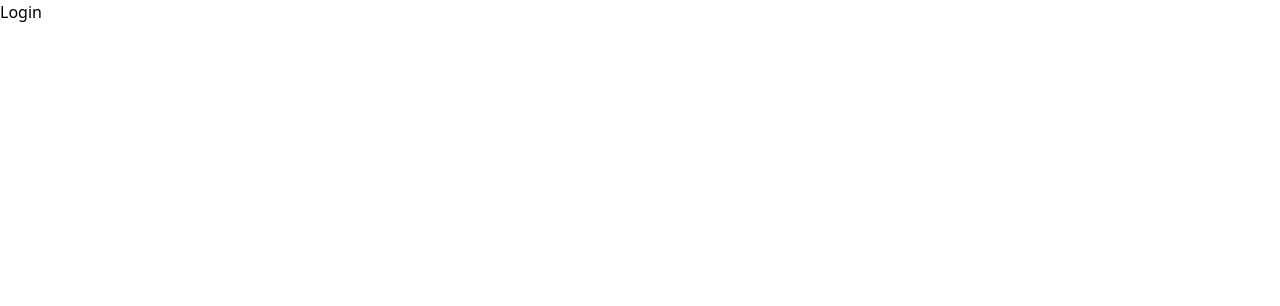
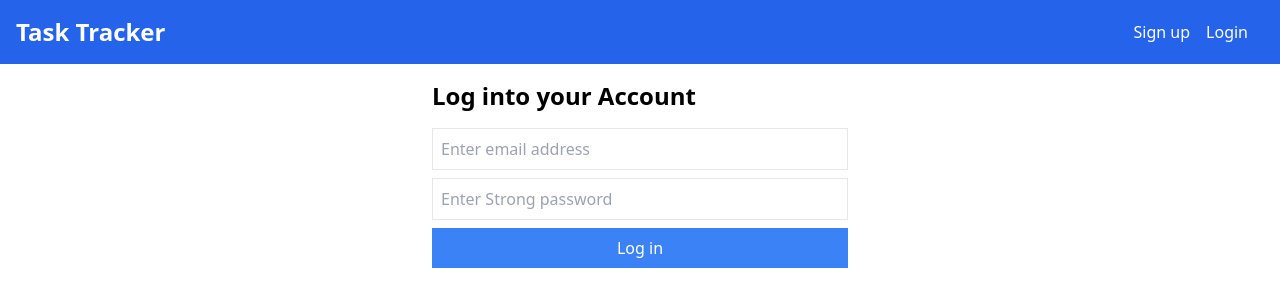
Before and after one commit to prasadkilaparthi/react-personal-task-tracker, a React (Vite) app: page /login in a window 1280 px wide. Shown: the top 306 px of the page. Built offline with nearby package versions, Linux system fonts and the light colour scheme; no server answers.

Commit message:
Added authentication functionality using firebase

```diff
--- a/src/App.jsx
+++ b/src/App.jsx
@@ -1,13 +1,26 @@
+import { onAuthStateChanged } from "firebase/auth";
+import { useEffect, useState } from "react";
 import { BrowserRouter, Route, Routes } from "react-router-dom";
+import Header from "./components/Header";
+import { auth } from "./FirebaseConfig";
 import Dashboard from "./pages/Dashboard";
 import Login from "./pages/Login";
 import Profile from "./pages/Profile";
 import Signup from "./pages/Signup";
 
 function App() {
+  const [user, setUser] = useState(null);
+
+  useEffect(() => {
+    const onSubscribe = onAuthStateChanged(auth, (currentUser) => {
+      setUser(currentUser);
+    });
+    return () => onSubscribe();
+  }, []);
   return (
     <>
       <BrowserRouter>
+        <Header user = {user} />
         <Routes>
           <Route path="/login" element={<Login />} />
           <Route path="/signup" element={<Signup />} />
--- a/src/FirebaseConfig.js
+++ b/src/FirebaseConfig.js
@@ -1,6 +1,9 @@
 // Import the functions you need from the SDKs you need
 import { getAnalytics } from "firebase/analytics";
 import { initializeApp } from "firebase/app";
+import { getAuth } from "firebase/auth";
+import { getFirestore } from "firebase/firestore";
+
 
 // TODO: Add SDKs for Firebase products that you want to use
 // https://firebase.google.com/docs/web/setup#available-libraries
--- /dev/null
+++ b/src/components/Header.jsx
@@ -0,0 +1,56 @@
+import { signOut } from "firebase/auth";
+import React from "react";
+import { Link, useNavigate } from "react-router-dom";
+import { auth } from "../FirebaseConfig";
+
+const Header = ({ user }) => {
+  const navigate = useNavigate();
+  const handleLogout = async () => {
+    try {
+      await signOut(auth);
+      navigate("/login");
+    } catch (e) {
+      console.log(e.message);
+    }
+  };
+  return (
+    <header className="bg-blue-600 p-4 text-white">
+      <nav className="flex justify-between items-center">
+        <div className="text-2xl font-semibold">
+          <Link to="/" className="hover:text-gray-300">
+            Task Tracker
+          </Link>
+        </div>
+        <div>
+          {user ? (
+            <>
+              <Link to="/dashboard" className="mr-4 hover:bg-gray-300">
+                Dashboard
+              </Link>
+              <Link to="profile" className="mr-4 hover:bg-gray-300">
+                Profile
+              </Link>
+              <button
+                onClick={handleLogout}
+                className="text-white hover:bg-gray-300"
+              >
+                Logout
+              </button>
+            </>
+          ) : (
+            <>
+              <Link to="signup" className="mr-4 hover:text-gray-300">
+                Sign up
+              </Link>
+              <Link to="login" className="mr-4 hover:text-gray-300">
+                Login
+              </Link>
+            </>
+          )}
+        </div>
+      </nav>
+    </header>
+  );
+};
+
+export default Header;
--- a/src/pages/Login.jsx
+++ b/src/pages/Login.jsx
@@ -1,11 +1,52 @@
-import React from 'react'
+import { signInWithEmailAndPassword } from "firebase/auth";
+import React, { useState } from "react";
+import { useNavigate } from "react-router-dom";
+import { auth } from "../FirebaseConfig";
 
-const Login = () => {
+const Signup = () => {
+  const [email, setEmail] = useState("");
+  const [password, setPassword] = useState("");
+  const [error, setError] = useState("");
+  const navigate = useNavigate();
+
+  const handleLogin = async (e) => {
+    e.preventDefault();
+    try {
+      await signInWithEmailAndPassword(auth, email, password);
+      alert("Login Successful!!");
+      navigate("/dashboard");
+      setError("");
+    } catch (e) {
+      setError(e.message);
+    }
+  };
   return (
-    <div>
-      Login
+    <div className="max-w-md mx-auto p-4">
+      <h2 className="text-2xl font-semibold mb-4">Log into your Account</h2>
+      {error && <p className="text-red-500">{error}</p>}
+      <form onSubmit={handleLogin}>
+        <input
+          type="email"
+          placeholder="Enter email address"
+          value={email}
+          onChange={(e) => setEmail(e.target.value)}
+          className="w-full p-2 border mb-2"
+          required
+        />
+        <input
+          type="password"
+          placeholder="Enter Strong password"
+          value={password}
+          onChange={(e) => setPassword(e.target.value)}
+          className="w-full p-2 border mb-2"
+          required
+        />
+        <button type="submit" className="w-full bg-blue-500 text-white p-2 ">
+          Log in
+        </button>
+      </form>
     </div>
-  )
-}
+  );
+};
 
-export default Login
+export default Signup;
--- a/src/pages/Signup.jsx
+++ b/src/pages/Signup.jsx
@@ -1,11 +1,53 @@
-import React from 'react'
+import { createUserWithEmailAndPassword } from "firebase/auth";
+import React, { useState } from "react";
+import { auth } from "../FirebaseConfig";
+import { useNavigate } from "react-router-dom";
+
 
 const Signup = () => {
+  const [email, setEmail] = useState("");
+  const [password, setPassword] = useState("");
+  const [error, setError] = useState("");
+  const navigate = useNavigate();
+
+  const handleSignup = async (e) => {
+    e.preventDefault();
+    try {
+      await createUserWithEmailAndPassword(auth, email, password);
+      alert("Account created Successfully!!");
+      navigate("/login");
+      setError("")
+    } catch (e) {
+      setError(e.message);
+    }
+  };
   return (
-    <div>
-      Signup
+    <div className="max-w-md mx-auto p-4">
+      <h2 className="text-2xl font-semibold mb-4">Create Account</h2>
+      {error && <p className="text-red-500">{error}</p>}
+      <form onSubmit={handleSignup}>
+        <input
+          type="email"
+          placeholder="Enter email address"
+          value={email}
+          onChange={(e) => setEmail(e.target.value)}
+          className="w-full p-2 border mb-2"
+          required
+        />
+        <input
+          type="password"
+          placeholder="Enter Strong password"
+          value={password}
+          onChange={(e) => setPassword(e.target.value)}
+          className="w-full p-2 border mb-2"
+          required
+        />
+        <button type="submit" className="w-full bg-blue-500 text-white p-2 ">
+          Sign Up
+        </button>
+      </form>
     </div>
-  )
-}
+  );
+};
 
-export default Signup
+export default Signup;
```
